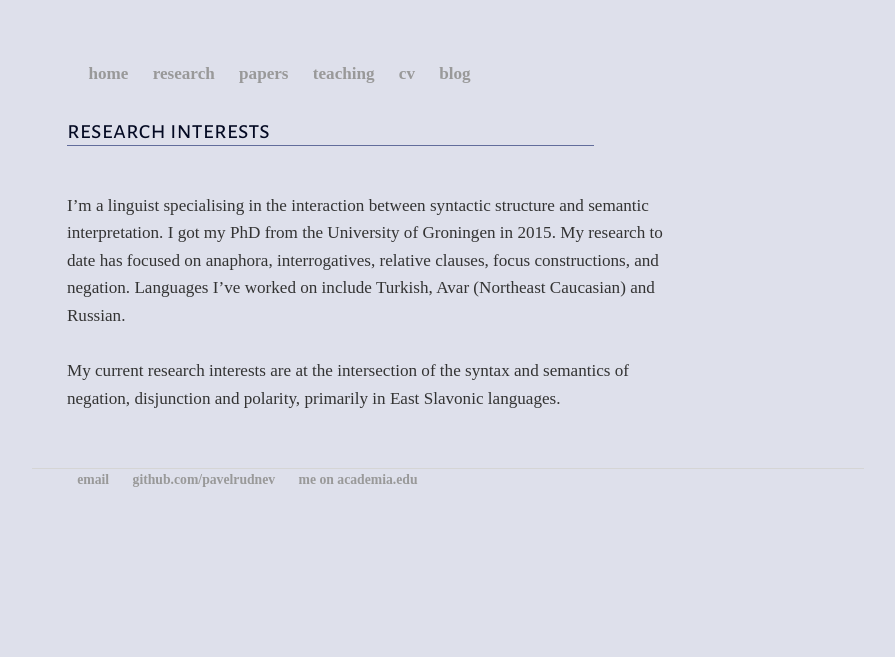
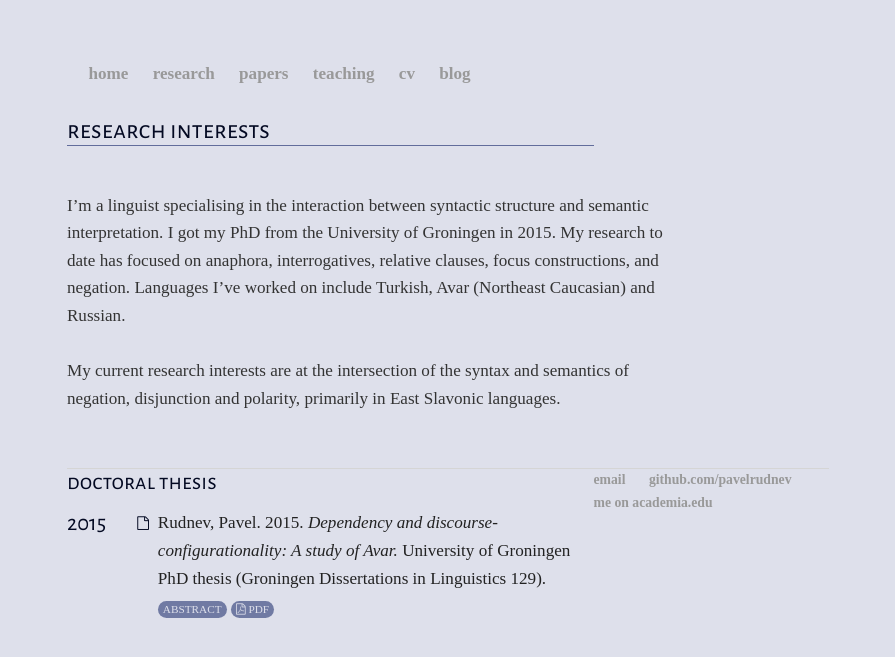
Before and after one commit to mishaknyazev/pavelrudnev.github.io, a Jekyll site: the page built from research/index.html, in a window 1280 px wide. Shown: the top 657 px of the page, without its empty margins (192-1087 px from the left). Built offline with Jekyll 4.4.1, drawn with Linux system fonts in a browser that asks for light colours; nearby versions of some CDN libraries; some web fonts are replaced.

Commit message:
Update Research page

```diff
--- a/research/index.html
+++ b/research/index.html
@@ -13,4 +13,27 @@
 
 				<p>My current research interests are at the intersection of the syntax and semantics of negation, disjunction and polarity, primarily in East Slavonic languages. </p>
 				</div>
-    		</div><!-- /.blurb -->
+    	</div>
+
+	<div class="units-row">
+<div class="unit-70">
+
+			<h3> Doctoral thesis </h3>
+		<div class="units-row">
+		<div class="unit-10">
+			<h3>2015</h4>
+		</div>
+		<div class="unit-90">
+			<ul class="compact fa-ul">
+
+			  <li><i class="fa-li fa fa-file-o fa-fw" style="color:#030922;font-size:80%;padding-top:6px;"></i> Rudnev, Pavel. 2015. <em>Dependency and discourse-configurationality: A study of Avar.</em> University of Groningen PhD thesis (Groningen Dissertations in Linguistics 129).
+			    <a href="http://pavelrudnev.github.io/writing/disser/" class="badge badge-small">Abstract</a>
+<a href="http://pavelrudnev.github.io/pdf/rudnev-final.pdf" class="badge badge-small"><i class="fa fa-file-pdf-o"></i>&nbsp;pdf</a>
+
+
+        </li>
+
+			</ul>
+
+		</div>
+	</div>
```
